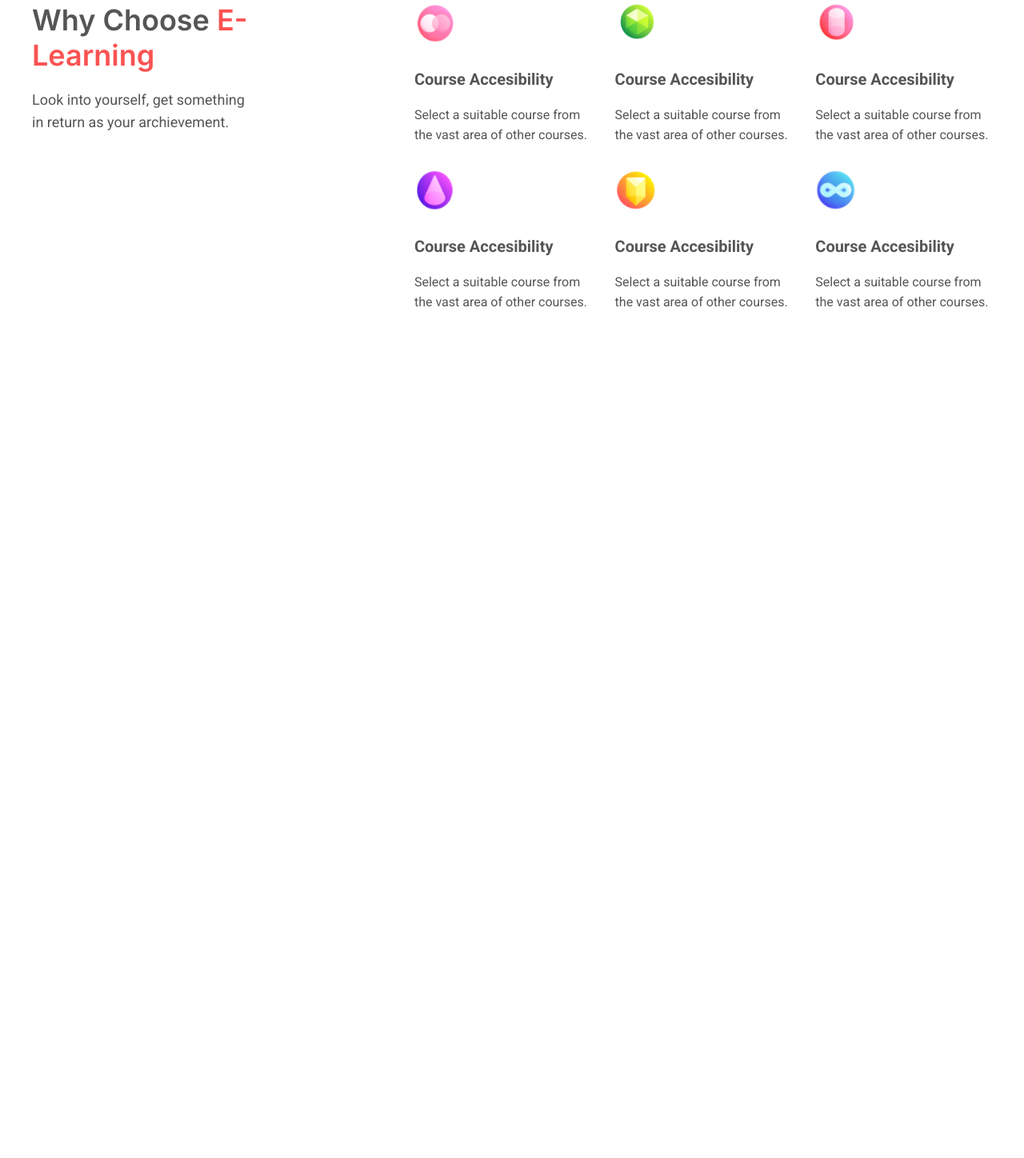
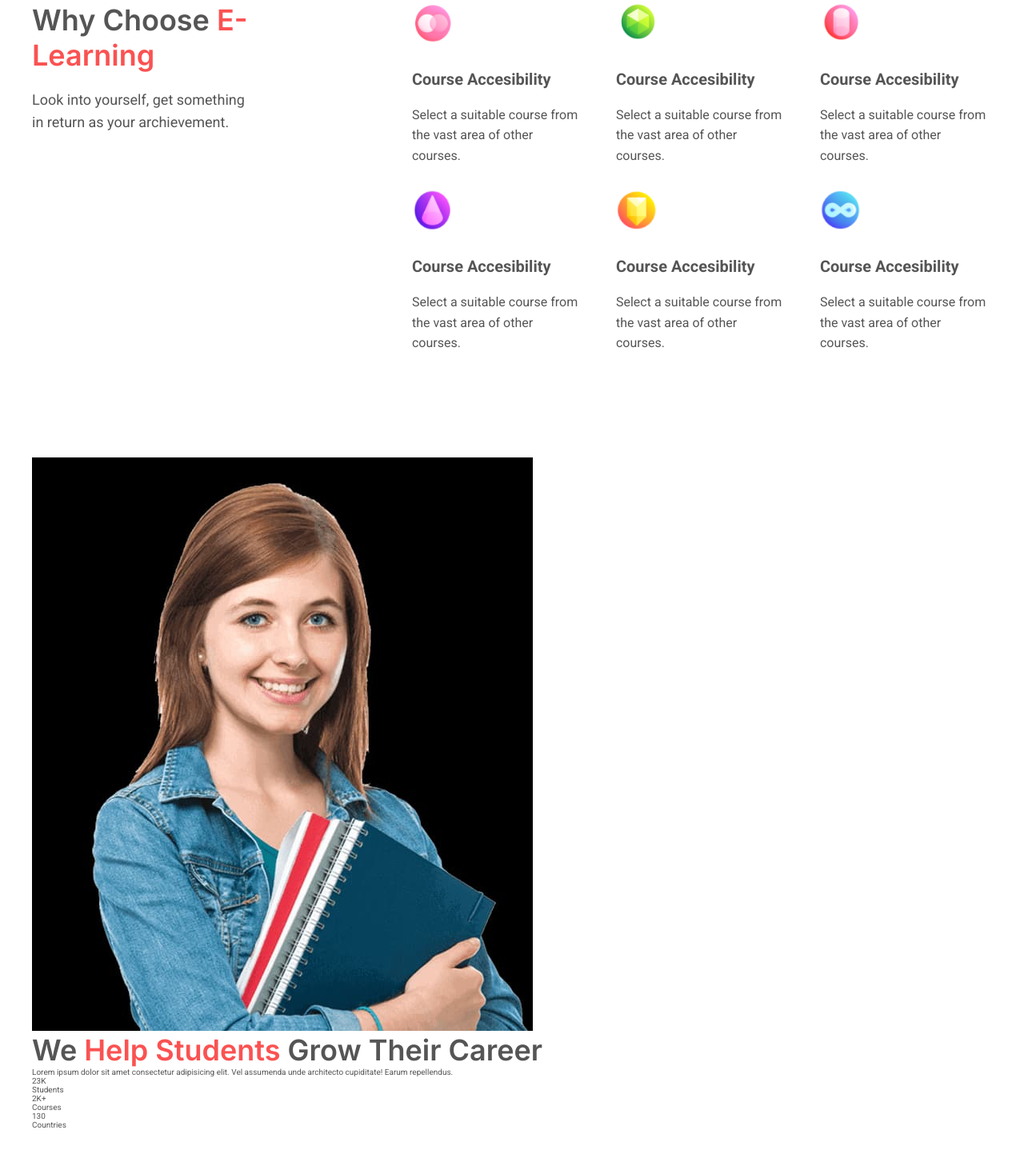
Before and after one commit to SsimbwaJoshua/sinau, a plain HTML site: page index.html in a window 1280 px wide. Shown: the part 826-2274 px from the top of the page at 80% size. Before the commit the page ends 1347 px from the top, so only its background shows below. Drawn offline with Linux system fonts and the light colour scheme.

Commit message:
help basic layout

```diff
--- a/index.html
+++ b/index.html
@@ -154,6 +154,39 @@
           </div>
         </div>
       </section>
+      <section class="help-section">
+        <div class="container">
+          <div class="help splitter">
+            <div class="help-left">
+              <img src="photos/big2.jpg" alt="happy woman" />
+            </div>
+            <div class="help-right">
+              <h2>
+                We <span class="red-heading">Help Students</span> Grow Their
+                Career
+              </h2>
+              <p class="help-text-0">
+                Lorem ipsum dolor sit amet consectetur adipisicing elit. Vel
+                assumenda unde architecto cupiditate! Earum repellendus.
+              </p>
+              <div class="help-sub-splitter">
+                <div>
+                  <p class="help-text-1">23K</p>
+                  <p class="help-text-2">Students</p>
+                </div>
+                <div>
+                  <p class="help-text-1">2K+</p>
+                  <p class="help-text-2">Courses</p>
+                </div>
+                <div>
+                  <p class="help-text-1">130</p>
+                  <p class="help-text-2">Countries</p>
+                </div>
+              </div>
+            </div>
+          </div>
+        </div>
+      </section>
     </div>
   </body>
 </html>
--- a/style.css
+++ b/style.css
@@ -346,5 +346,6 @@ h2 {
 .choose-right {
   display: grid;
   grid-template-columns: repeat(3, 1fr);
-  gap: 3rem;
+  column-gap: 4rem;
+  row-gap: 3rem;
 }
```
